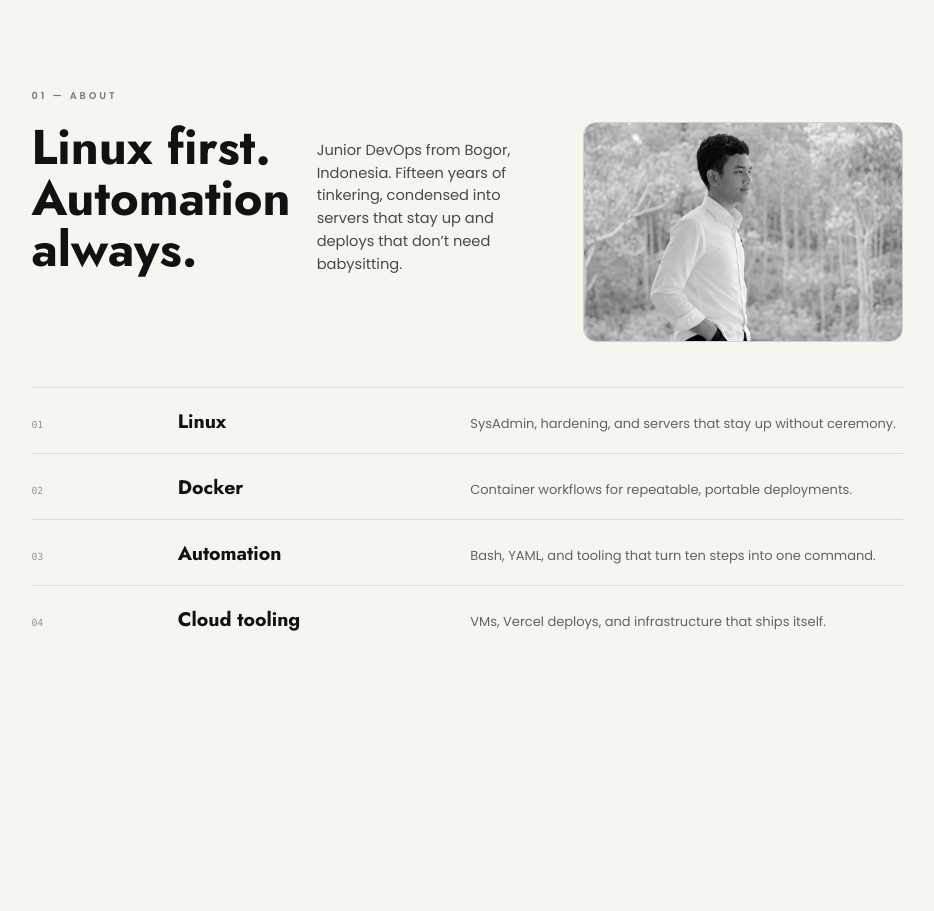
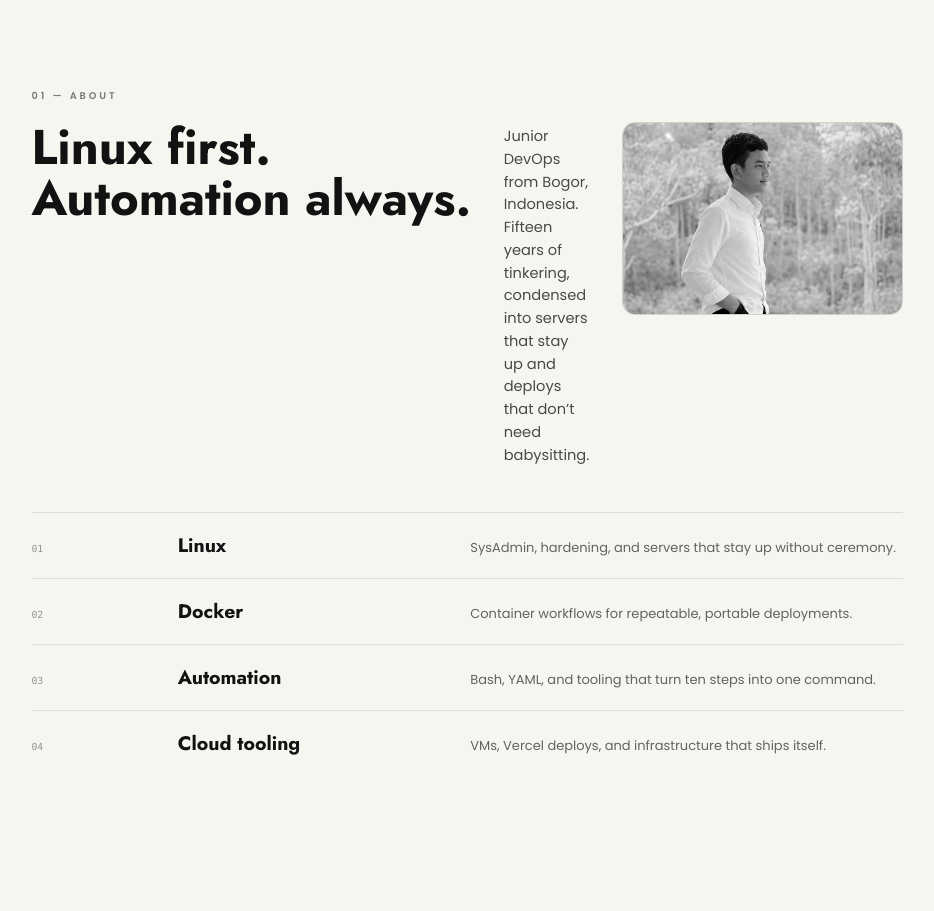
Before and after one commit to SakamotoMrX/Portofolio-Andra, a Next.js app: page / in a window 1280 px wide. Shown: the part 860-1771 px from the top of the page, without its empty margins (173-1107 px from the left). Built offline with nearby package versions, Linux system fonts and the light colour scheme; no server answers.

Commit message:
style: About layout — paragraph with Linux first

```diff
--- a/app/(root)/page.jsx
+++ b/app/(root)/page.jsx
@@ -99,21 +99,21 @@ export default function Page() {
 					<Reveal>
 						<SectionLabel>01 — About</SectionLabel>
 					</Reveal>
-					<div className="mt-6 grid grid-cols-1 gap-10 md:grid-cols-[1fr_auto] md:items-start">
-						<div className="flex flex-col md:flex-row md:gap-8 md:items-end">
+					<div className="mt-6 grid grid-cols-1 gap-10 md:grid-cols-[auto_1fr_auto] md:items-start">
+						<div>
 							<Reveal delay={0.1}>
 								<h2 className="text-4xl font-bold leading-[1.05] md:text-6xl">
 									Linux first.<br />Automation always.
 								</h2>
 							</Reveal>
-							<Reveal delay={0.2}>
-								<p className="mt-6 max-w-xl text-lg text-black/70 md:mt-0">
-									Junior DevOps from Bogor, Indonesia. Fifteen years of tinkering,
-									condensed into servers that stay up and deploys that don&rsquo;t
-									need babysitting.
-								</p>
-							</Reveal>
 						</div>
+						<Reveal delay={0.2}>
+							<p className="mt-6 max-w-xl text-lg text-black/70 md:mt-1">
+								Junior DevOps from Bogor, Indonesia. Fifteen years of tinkering,
+								condensed into servers that stay up and deploys that don&rsquo;t
+								need babysitting.
+							</p>
+						</Reveal>
 						<Reveal delay={0.15}>
 							<Image
 								src="/image/hero.jpg"
```
